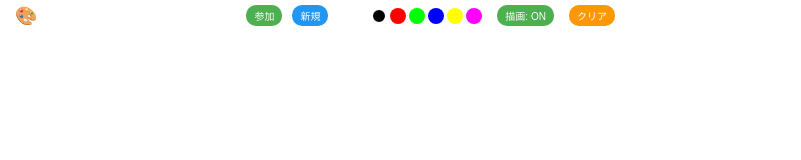
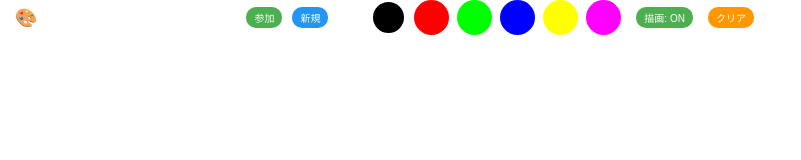
Before and after one commit to nishiwak1/webpen, a browser extension: page control-bar.html in a window 1280 px wide. Shown: the whole page, without its empty margins (0-801 px from the left). Drawn offline with Linux system fonts and the light colour scheme.

Commit message:
btnいじいじ

```diff
--- a/control-bar.html
+++ b/control-bar.html
@@ -115,12 +115,12 @@
 
     .color-palette {
       display: flex;
-      gap: 3px;
+      gap: 8px;
     }
 
     .color-btn {
-      width: 16px;
-      height: 16px;
+      width: 35px;
+      height: 35px;
       border-radius: 50%;
       border: 2px solid transparent;
       cursor: pointer;
```
